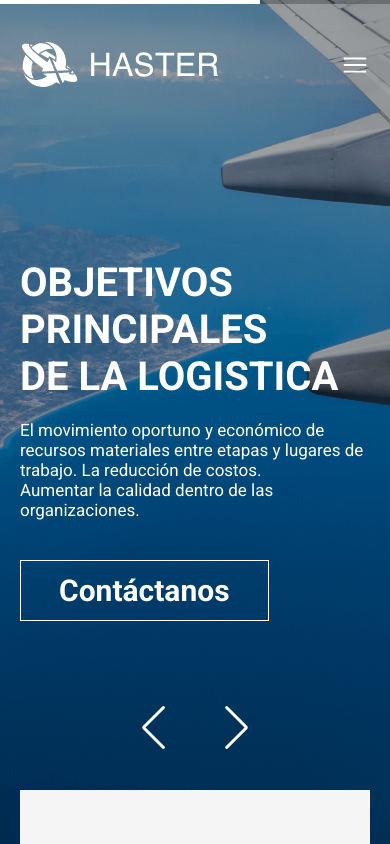
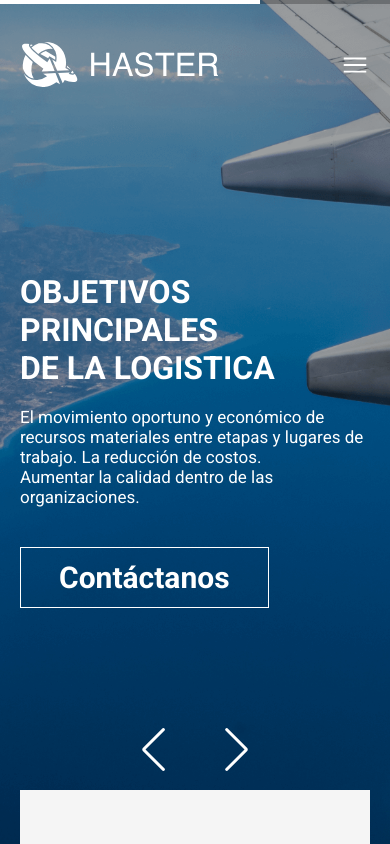
Before and after one commit to AndresCM-12/haster-web, a Next.js app: page / in a window 390 px wide. Shown: the top 844 px of the page. Built offline with nearby package versions, Linux system fonts and the light colour scheme; a web font is replaced by a local one.

Commit message:
Fix: changes to home banner navigation

```diff
--- a/components/home/HomeBanner.module.scss
+++ b/components/home/HomeBanner.module.scss
@@ -28,6 +28,9 @@
       color: $color-primary;
       font-weight: 700;
       margin-bottom: 20px;
+      @media screen and (max-width: 500px) {
+        font-size: 3.2rem;
+      }
     }
     h6 {
       font-size: 1.7rem;
--- a/styles/globals.scss
+++ b/styles/globals.scss
@@ -57,15 +57,27 @@ html {
 }
 .swiper-button-prev,
 .swiper-rtl .swiper-button-next {
-  left: 140px !important;
-  height: 620px !important;
+  left: 40px !important;
   color: white !important;
 }
 .swiper-button-next,
 .swiper-rtl .swiper-button-prev {
-  right: 140px !important;
-  height: 620px !important;
+  right: 40px !important;
   color: white !important;
+}
+@media screen and (max-width: 872px) {
+  .swiper-button-prev,
+  .swiper-rtl .swiper-button-next {
+    left: 140px !important;
+    top: 750px !important;
+    color: white !important;
+  }
+  .swiper-button-next,
+  .swiper-rtl .swiper-button-prev {
+    right: 140px !important;
+    top: 750px !important;
+    color: white !important;
+  }
 }
 
 #globalHeader {
@@ -287,7 +299,7 @@ html {
       row-gap: 8px;
       margin-top: 12px;
     }
-    a{
+    a {
       text-decoration: none;
       color: $color-primary;
     }
@@ -305,7 +317,7 @@ html {
         }
       }
     }
-    .child-section{
+    .child-section {
       height: 100px;
     }
     @media screen and (max-width: 950px) {
```
